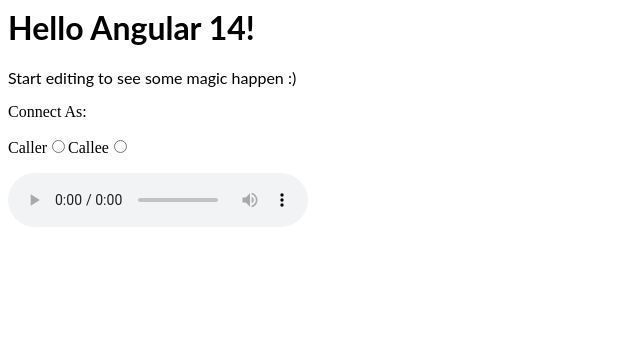
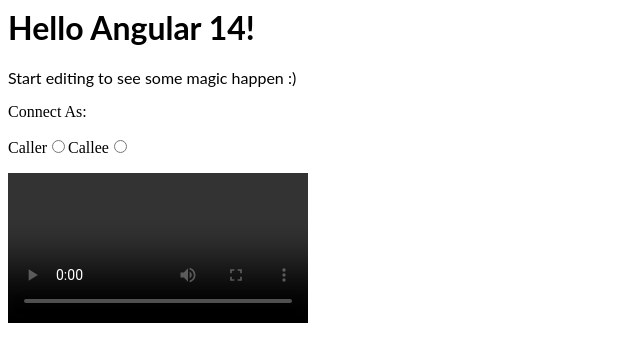
Before and after one commit to dhruvkant/web-rtc-test, an Angular app: page / in a window 1280 px wide. Shown: the top 362 px of the page, without its empty margins (0-640 px from the left). Built offline with nearby package versions, Linux system fonts and the light colour scheme; no server answers.

Commit message:
2 files modified

```diff
--- a/src/app/call/call.component.html
+++ b/src/app/call/call.component.html
@@ -14,5 +14,5 @@
 </ng-container>
 
 <div>
-  <audio autoplay controls #audioElement></audio>
+  <video autoplay controls #audioElement></video>
 </div>
--- a/src/app/call/call.component.ts
+++ b/src/app/call/call.component.ts
@@ -30,6 +30,7 @@
   private getUserMedia(): Promise<MediaStream> {
     return navigator.mediaDevices.getUserMedia({
       audio: true,
+      video: true,
     });
   }
 
```
